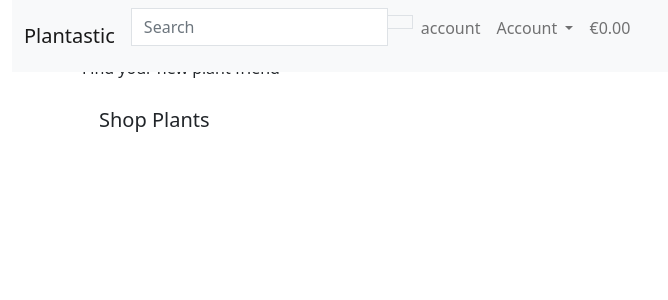
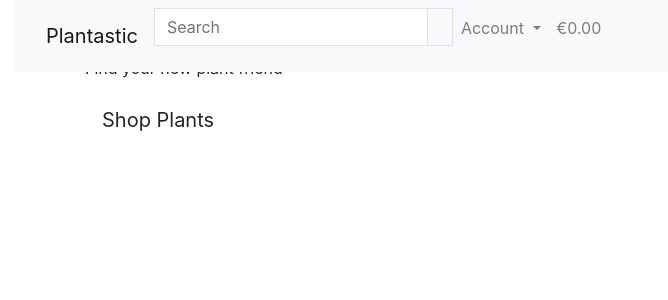
Before and after one commit to Code-Institute-Submissions/lonneke-dev-Plantastic, a Django app: page / in a window 1280 px wide. Shown: the top 300 px of the page, without its empty margins (0-668 px from the left). Run offline with Django 3.2, Linux system fonts and the light colour scheme; some libraries are stand-ins or nearby versions.

Commit message:
Changed script and link tags to BS 4.4

```diff
--- a/templates/base.html
+++ b/templates/base.html
@@ -7,23 +7,23 @@
     {% block meta %}
         <meta http-equiv="X-UA-Compatible" content="ie-edge">
         <meta charset="utf-8">
-        <meta name="viewport" content="width=device-width, initial-scale=1">
+        <meta name="viewport" content="width=device-width, initial-scale=1, shrink-to-fit=no">
     {% endblock %}
 
     {% block extra_meta %}
     {% endblock %}
 
     {% block corecss %}
-        <link href="https://cdn.jsdelivr.net/npm/bootstrap@5.1.3/dist/css/bootstrap.min.css" rel="stylesheet" integrity="sha384-1BmE4kWBq78iYhFldvKuhfTAU6auU8tT94WrHftjDbrCEXSU1oBoqyl2QvZ6jIW3" crossorigin="anonymous">
+        <link rel="stylesheet" href="https://stackpath.bootstrapcdn.com/bootstrap/4.4.1/css/bootstrap.min.css" integrity="sha384-Vkoo8x4CGsO3+Hhxv8T/Q5PaXtkKtu6ug5TOeNV6gBiFeWPGFN9MuhOf23Q9Ifjh" crossorigin="anonymous">
     {% endblock %}
 
     {% block extra_css %}
     {% endblock %}
 
     {% block corejs %}
-        <script src="https://cdn.jsdelivr.net/npm/bootstrap@5.1.3/dist/js/bootstrap.bundle.min.js" integrity="sha384-ka7Sk0Gln4gmtz2MlQnikT1wXgYsOg+OMhuP+IlRH9sENBO0LRn5q+8nbTov4+1p" crossorigin="anonymous"></script>
-        <script src="https://cdn.jsdelivr.net/npm/@popperjs/core@2.10.2/dist/umd/popper.min.js" integrity="sha384-7+zCNj/IqJ95wo16oMtfsKbZ9ccEh31eOz1HGyDuCQ6wgnyJNSYdrPa03rtR1zdB" crossorigin="anonymous"></script>
-        <script src="https://cdn.jsdelivr.net/npm/bootstrap@5.1.3/dist/js/bootstrap.min.js" integrity="sha384-QJHtvGhmr9XOIpI6YVutG+2QOK9T+ZnN4kzFN1RtK3zEFEIsxhlmWl5/YESvpZ13" crossorigin="anonymous"></script>
+        <script src="https://code.jquery.com/jquery-3.4.1.slim.min.js" integrity="sha384-J6qa4849blE2+poT4WnyKhv5vZF5SrPo0iEjwBvKU7imGFAV0wwj1yYfoRSJoZ+n" crossorigin="anonymous"></script>
+        <script src="https://cdn.jsdelivr.net/npm/popper.js@1.16.0/dist/umd/popper.min.js" integrity="sha384-Q6E9RHvbIyZFJoft+2mJbHaEWldlvI9IOYy5n3zV9zzTtmI3UksdQRVvoxMfooAo" crossorigin="anonymous"></script>
+        <script src="https://stackpath.bootstrapcdn.com/bootstrap/4.4.1/js/bootstrap.min.js" integrity="sha384-wfSDF2E50Y2D1uUdj0O3uMBJnjuUD4Ih7YwaYd1iqfktj0Uod8GCExl3Og8ifwB6" crossorigin="anonymous"></script>
     {% endblock %}
 
     {% block extra_js %}
@@ -36,11 +36,11 @@
       <nav class="navbar navbar-expand-lg navbar-light bg-light">
         <div class="container-fluid">
           <a class="navbar-brand" href="{% url 'home' %">Plantastic</a>
-          <button class="navbar-toggler" type="button" data-bs-toggle="collapse" data-bs-target="#navbarScroll" aria-controls="navbarScroll" aria-expanded="false" aria-label="Toggle navigation">
+          <button class="navbar-toggler" type="button" data-toggle="collapse" data-target="#navbarNavDropdown" aria-controls="navbarNavDropdown" aria-expanded="false" aria-label="Toggle navigation">
             <span class="navbar-toggler-icon"></span>
           </button>
-          <div class="collapse navbar-collapse" id="navbarScroll">
-            <ul class="navbar-nav me-auto my-2 my-lg-0 navbar-nav-scroll" style="--bs-scroll-height: 100px;">
+          <div class="collapse navbar-collapse" id="navbarNavDropdown">
+            <ul class="navbar-nav">
               <li class="nav-item">
                 <form method="GET" action="">
                   <div class="input-group w-100">
@@ -55,25 +55,22 @@
                     </div>
                 </form>
               </li>
-              <li class="nav-item">
-                <a class="nav-link" href="#">account</a>
-              </li>
               <li class="nav-item dropdown">
-                <a class="nav-link dropdown-toggle" href="#" id="navbarScrollingDropdown" role="button" data-bs-toggle="dropdown" aria-expanded="false">
+                <a class="nav-link dropdown-toggle" href="#" id="navbarDropdownMenuLink" role="button" data-toggle="dropdown" aria-haspopup="true" aria-expanded="false">
                   Account
                 </a>
-                <ul class="dropdown-menu" aria-labelledby="navbarScrollingDropdown">
+                <div class="dropdown-menu" aria-labelledby="navbarDropdownMenuLink">
                   {% if request.user.is_authenticated %}
                     {% if request.user.is_superuser %}
-                      <li><a class="dropdown-item" href="">Plant Management</a></li>
+                      <a class="dropdown-item" href="">Plant Management</a>
                     {% endif %}
-                    <li><a class="dropdown-item" href="#">My Profile</a></li>
-                    <li><a class="dropdown-item" href="{% url 'account_logout' %}">Sign Out</a></li>
+                    <a class="dropdown-item" href="#">My Profile</a>
+                    <a class="dropdown-item" href="{% url 'account_logout' %}">Sign Out</a>
                   {% else %}
-                    <li><a class="dropdown-item" href="#">Sign Up</a></li>
-                    <li><a class="dropdown-item" href="#">Sign In</a></li>
+                    <a class="dropdown-item" href="{% url 'account_signup' %}">Sign Up</a>
+                    <a class="dropdown-item" href="{% url 'account_login' %}">Sign In</a>
                   {% endif %}
-                </ul>
+                </div>
               </li>
               <li class="nav-item">
                 <a class="nav-link" href="#">
```
